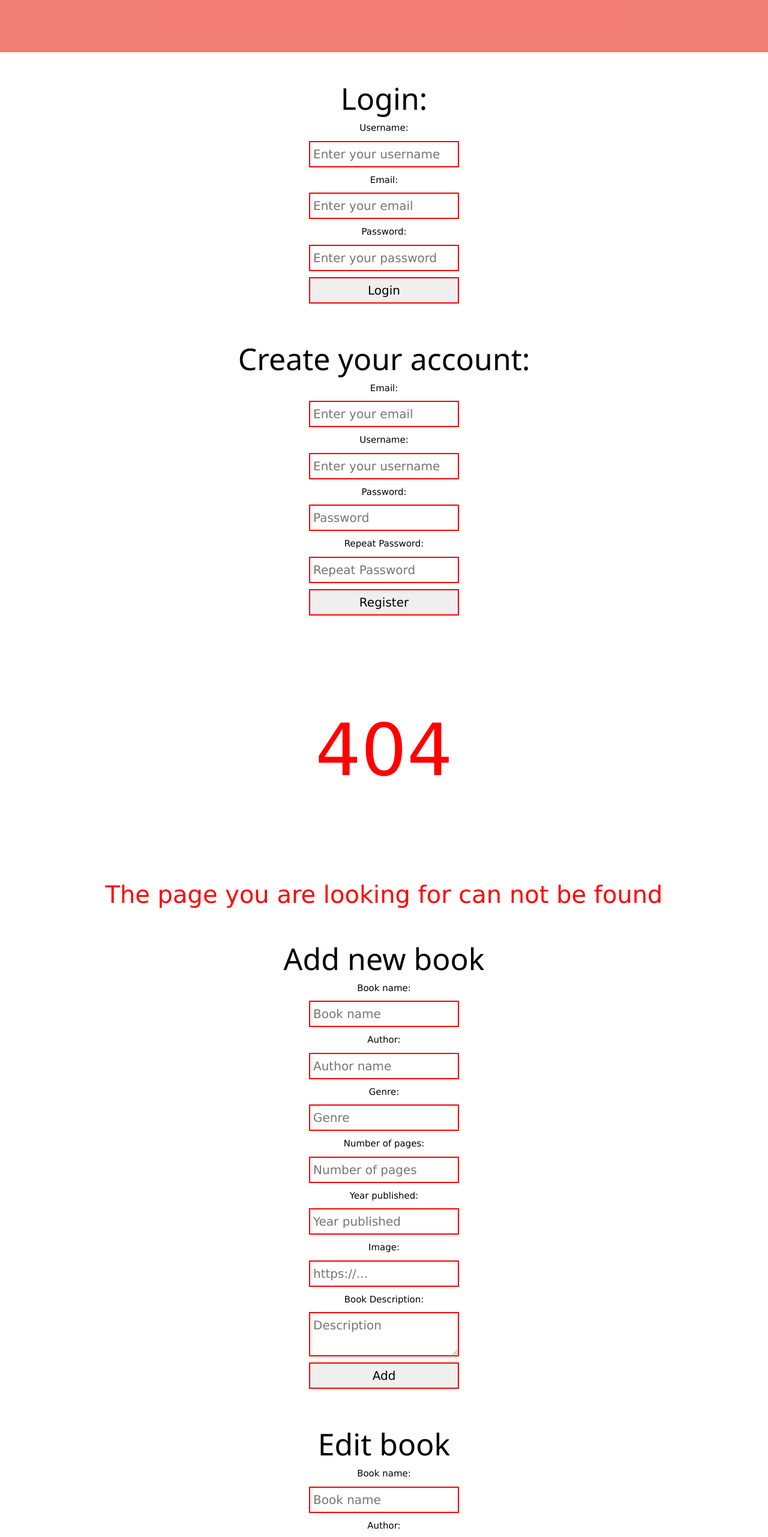
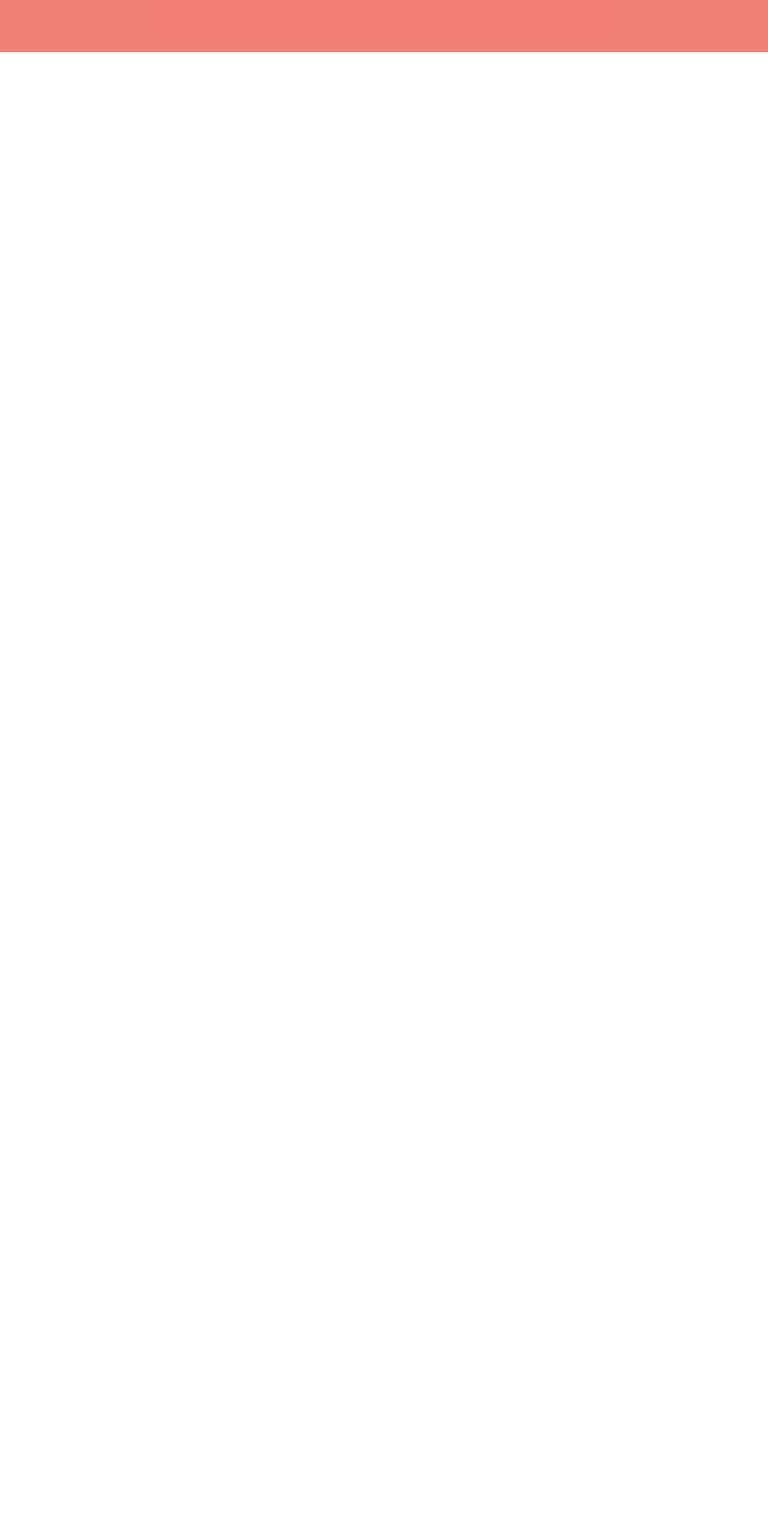
Before and after one commit to HubanHubanov/React-Project-Books, a React (Vite) app in the folder client/: page / in a window 1280 px wide. Shown: the part 960-3522 px from the top of the page at 60% size. After the commit the page ends 1047 px from the top, so only its background shows below. Built offline with nearby package versions, Linux system fonts and the light colour scheme.

Commit message:
Add page routes

```diff
--- a/client/src/App.jsx
+++ b/client/src/App.jsx
@@ -1,3 +1,5 @@
+import { Route, Routes } from "react-router-dom"
+
 import Catalog from "./components/catalog/Catalog"
 import Create from "./components/create/Create"
 import Edit from "./components/edit/Edit"
@@ -14,16 +16,19 @@ function App() {
 
   return (
     <>
-   <Header/>
-   <Home/>
-   <Footer/>
-   <Login/>
-   <Register/>
-   <PageNotFound/>
-   <Create/>
-   <Edit/>
-   <Catalog/>
+		<Header/>
 
+		<Routes>
+			<Route path="/" element={< Home />}/>
+			<Route path="/auth/login" element={<Login />} />
+			<Route path="/auth/register" element={<Register />} />
+			<Route path="/books/create" element={<Create />} />
+			<Route path="/books/edit" element={<Edit />} />
+			<Route path="/books/catalog" element={<Catalog />} />
+			<Route path="*" element={<PageNotFound />} />
+		</Routes>
+
+		<Footer />
     </>
   )
 }
```
